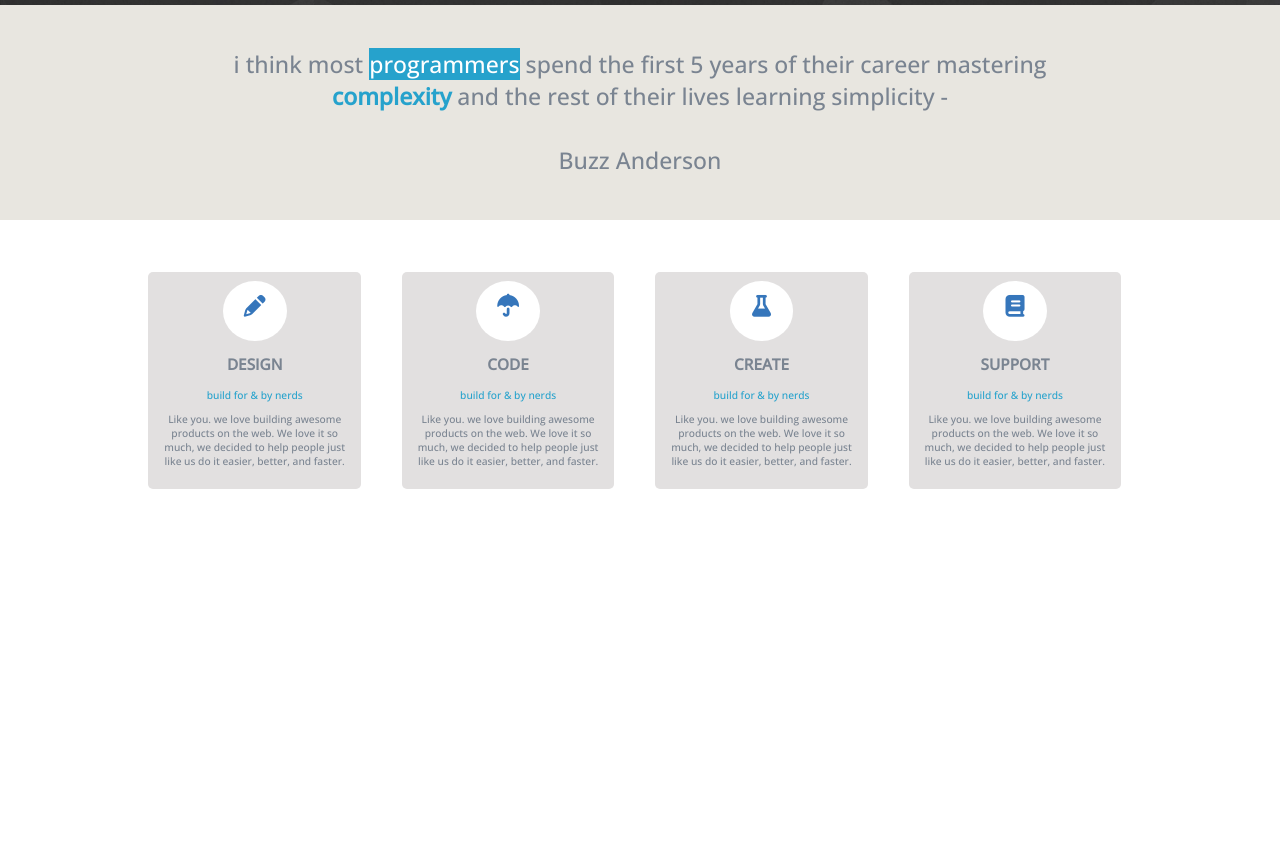
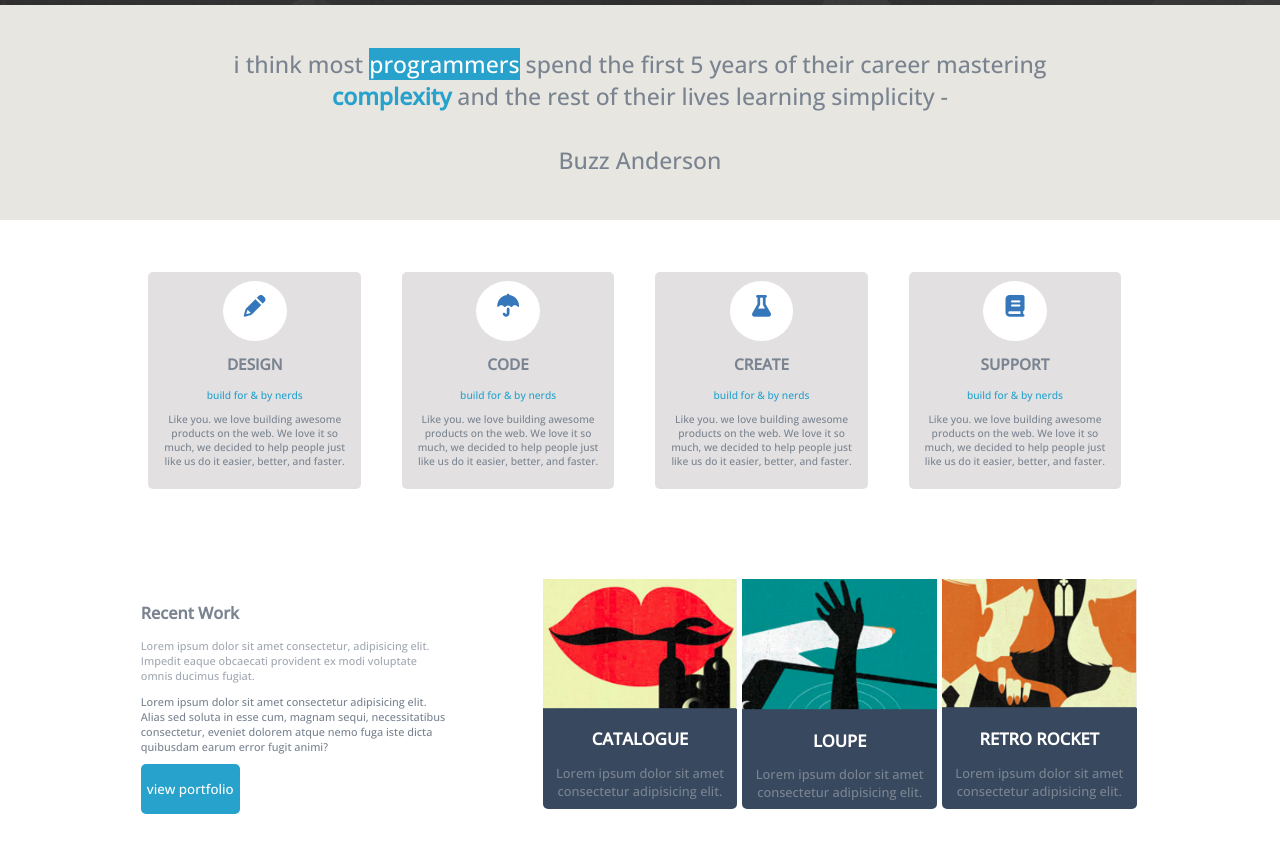
Before and after one commit to Vingt-Six/Exo2-Sass, a website: page index.html in a window 1280 px wide. Shown: the part 470-1323 px from the top of the page. Before the commit the page ends 1010 px from the top, so only its background shows below. Drawn offline with nearby package versions, Linux system fonts and the light colour scheme.

Commit message:
section image cards fini

```diff
--- a/index.html
+++ b/index.html
@@ -80,6 +80,33 @@
                 just like us do it easier, better, and faster.</p>
         </div>
     </section>
+
+    <section class="imagecards">
+        <div class="Rwork">
+            <h2>Recent Work</h2>
+            <p class="loremwork">Lorem ipsum dolor sit amet consectetur, adipisicing elit. Impedit eaque obcaecati provident ex modi voluptate omnis ducimus fugiat.</p>
+            <p>Lorem ipsum dolor sit amet consectetur adipisicing elit. Alias sed soluta in esse cum, magnam sequi, necessitatibus consectetur, eveniet dolorem atque nemo fuga iste dicta quibusdam earum error fugit animi?</p>
+            <button>view portfolio</button>
+        </div>
+
+        <div class="troiscarte">
+            <div>
+                <img src="./public/img/flati-design-screenshot1.png" alt="">
+                <h2>CATALOGUE</h2>
+                <p>Lorem ipsum dolor sit amet consectetur adipisicing elit.</p>
+            </div>
+            <div>
+                <img src="./public/img/flati-design-screenshot2.png" alt="">
+                <h2>LOUPE</h2>
+                <p>Lorem ipsum dolor sit amet consectetur adipisicing elit.</p>
+            </div>
+            <div>
+                <img src="./public/img/flati-design-screenshot3.png" alt="">
+                <h2>RETRO ROCKET</h2>
+                <p>Lorem ipsum dolor sit amet consectetur adipisicing elit.</p>
+            </div>
+        </div>
+    </section>
 </body>
 
 </html>
--- a/src/sass/app.sass
+++ b/src/sass/app.sass
@@ -16,3 +16,5 @@ $fa-font-path : "../../../node_modules/@fortawesome/fontawesome-free/webfonts"
 @import ./module/_sectionanderson
 //cards
 @import ./module/_cards
+//imagecards
+@import ./module/_imagecards
--- /dev/null
+++ b/src/sass/module/_imagecards.sass
@@ -0,0 +1,35 @@
+.imagecards
+    display: flex
+    margin: 3% 11%
+    .Rwork
+        width: 40%
+        font-size: 0.85vw
+        padding-top: 1%
+        padding-right: 4%
+        .loremwork
+            opacity: 70%
+        button
+            background-color: #26a2cc
+            color: #fff
+            border: none
+            height: 50px
+            border-radius: 5px
+    .troiscarte
+        display: flex
+        width: 60%
+        margin-left: 5%
+        div
+            background-color: #38485f
+            width: 20vw
+            height: 18vw
+            margin: 0 0.2vw
+            border-bottom-left-radius: 5px
+            border-bottom-right-radius: 5px
+            text-align: center
+            img
+                width: 100%
+            h2
+                color: #fff
+                font-size: 1.3vw
+            p
+                font-size: 1vw
```
Also changed, not shown: public/css/app.css, 1 other file.
